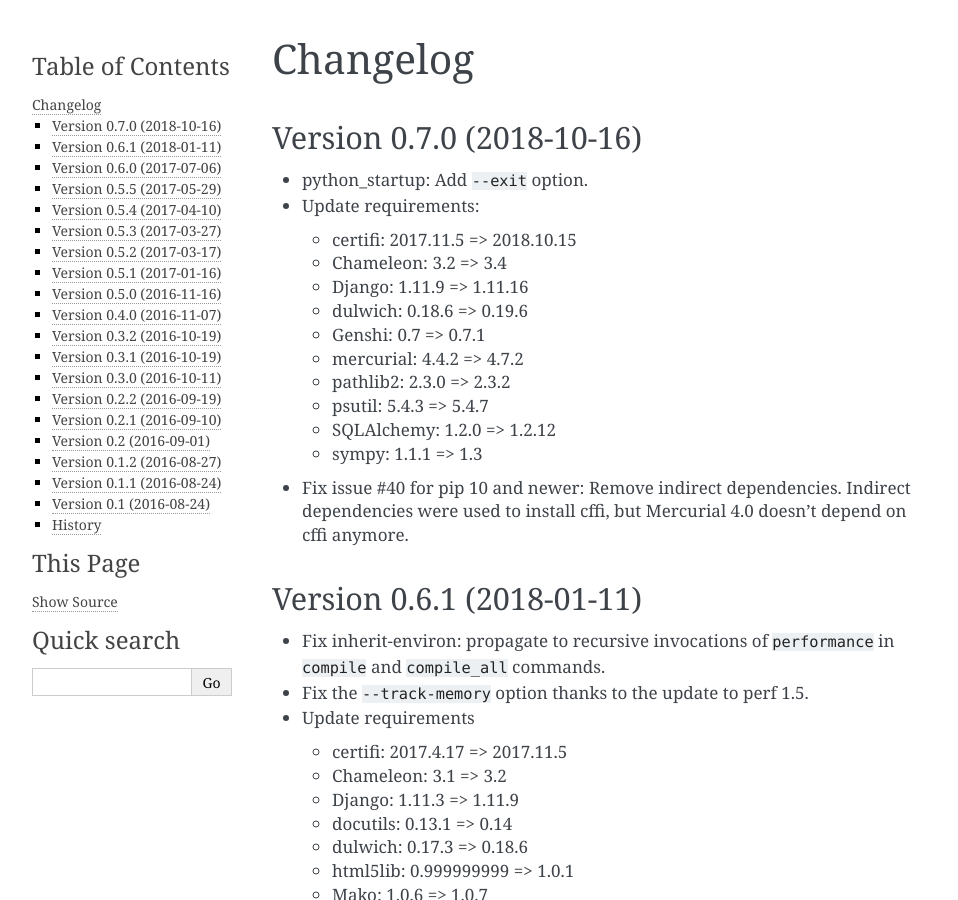
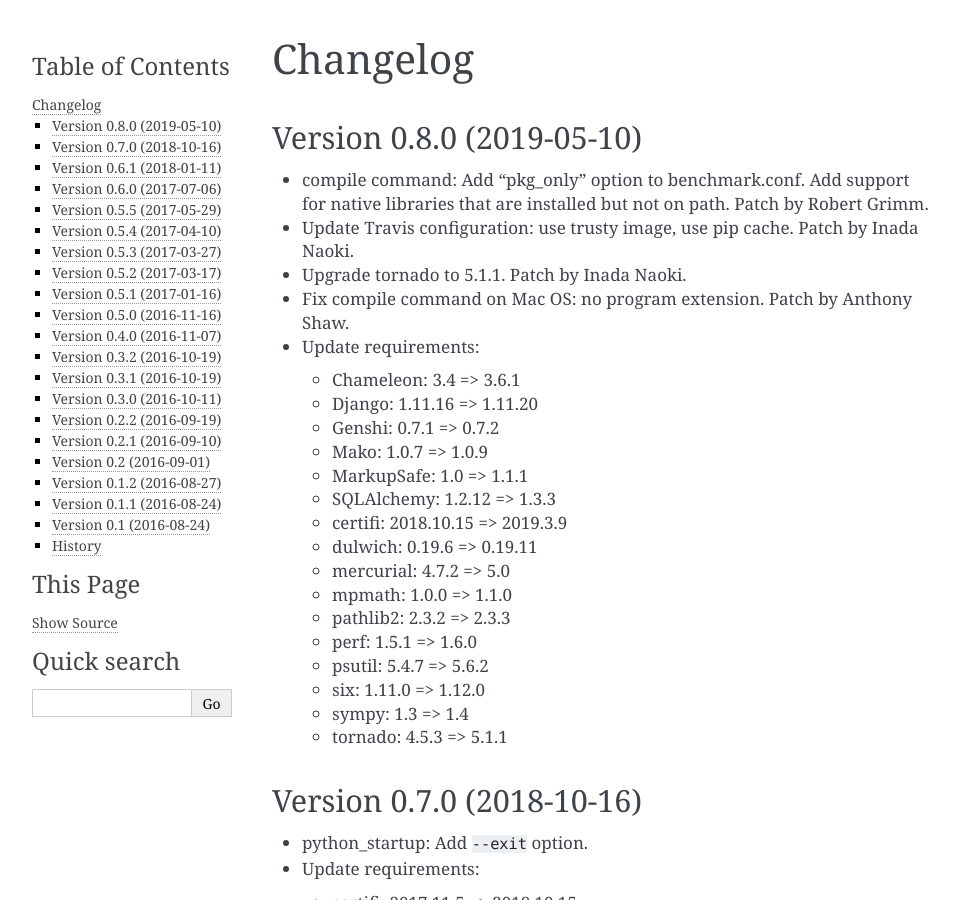
Before and after one commit to python/pyperformance, a Sphinx documentation site: the page built from doc/changelog.rst, in a window 1280 px wide and 900 px high. Shown: the whole window, without its empty margins (148-1106 px from the left). Built offline with Sphinx 7.4.7, drawn with Linux system fonts in a browser that asks for light colours.

```diff
--- a/doc/changelog.rst
+++ b/doc/changelog.rst
@@ -1,5 +1,35 @@
 Changelog
 =========
+
+Version 0.8.0 (2019-05-10)
+--------------------------
+
+* compile command: Add "pkg_only" option to benchmark.conf.
+  Add support for native libraries that are installed but not on path.
+  Patch by Robert Grimm.
+* Update Travis configuration: use trusty image, use pip cache.
+  Patch by Inada Naoki.
+* Upgrade tornado to 5.1.1.
+  Patch by Inada Naoki.
+* Fix compile command on Mac OS: no program extension. Patch by Anthony Shaw.
+* Update requirements:
+
+  * Chameleon: 3.4 => 3.6.1
+  * Django: 1.11.16 => 1.11.20
+  * Genshi: 0.7.1 => 0.7.2
+  * Mako: 1.0.7 => 1.0.9
+  * MarkupSafe: 1.0 => 1.1.1
+  * SQLAlchemy: 1.2.12 => 1.3.3
+  * certifi: 2018.10.15 => 2019.3.9
+  * dulwich: 0.19.6 => 0.19.11
+  * mercurial: 4.7.2 => 5.0
+  * mpmath: 1.0.0 => 1.1.0
+  * pathlib2: 2.3.2 => 2.3.3
+  * perf: 1.5.1 => 1.6.0
+  * psutil: 5.4.7 => 5.6.2
+  * six: 1.11.0 => 1.12.0
+  * sympy: 1.3 => 1.4
+  * tornado: 4.5.3 => 5.1.1
 
 Version 0.7.0 (2018-10-16)
 --------------------------
```
Also changed, not shown: 1 other file.
